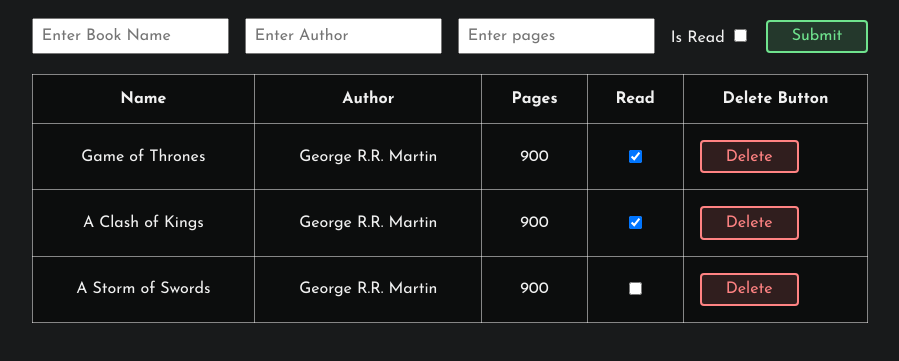
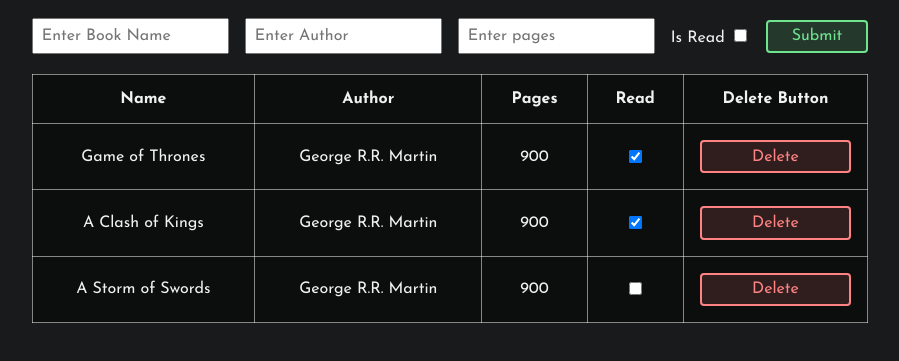
Before and after one commit to krutagna10/odin-library, a website: page index.html in a window 1280 px wide. Shown: the part 267-628 px from the top of the page, without its empty margins (190-1089 px from the left). Drawn offline with Linux system fonts and the light colour scheme.

Commit message:
change style.css

```diff
--- a/css/style.css
+++ b/css/style.css
@@ -66,6 +66,10 @@ td {
   border-collapse: collapse;
 }
 
+table button {
+  width: 100%;
+}
+
 /* Button Utility */
 .btn {
   display: block;
```
